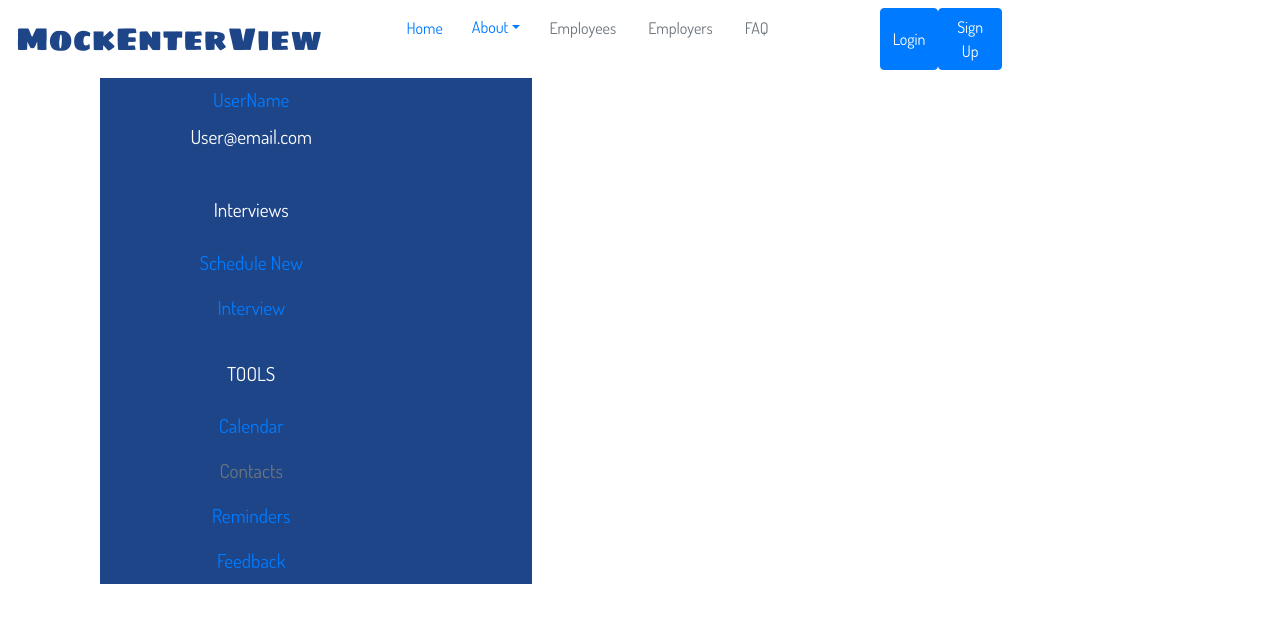
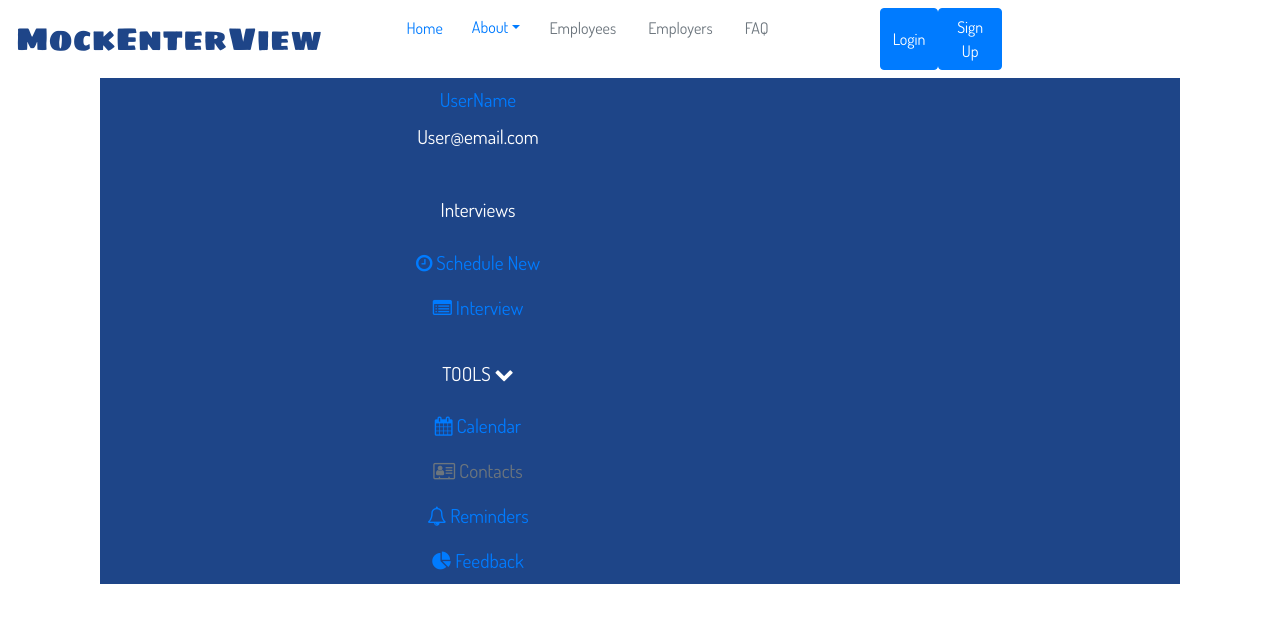
Before and after one commit to mockenterview/frontend, a React (Create React App) app: page /userDashboard in a window 1280 px wide. Shown: the top 622 px of the page. Built offline with nearby package versions, Linux system fonts and the light colour scheme.

Commit message:
+Collapsable Tools on Side bar

```diff
--- a/public/index.html
+++ b/public/index.html
@@ -12,6 +12,7 @@
     <link href="https://fonts.googleapis.com/css?family=Dosis&display=swap" rel="stylesheet">
     <link href="https://fonts.googleapis.com/css?family=Roboto&display=swap" rel="stylesheet">
     <link href="https://fonts.googleapis.com/css?family=Sigmar+One&display=swap" rel="stylesheet">
+    <link href="https://stackpath.bootstrapcdn.com/font-awesome/4.7.0/css/font-awesome.min.css" rel="stylesheet">
     <link rel="apple-touch-icon" href="%PUBLIC_URL%/logo192.png" />
     <!--
       manifest.json provides metadata used when your web app is installed on a
--- a/src/Components/Header/sideBar.css
+++ b/src/Components/Header/sideBar.css
@@ -8,7 +8,7 @@ color: #ffffff;
 font-size:  1.2rem;
 font-family: 'Roboto', sans-serif;
 
-width: 40%;
+/* width: 40%; */
 }
 
 /*
--- a/src/Components/Header/sideBar.js
+++ b/src/Components/Header/sideBar.js
@@ -1,4 +1,4 @@
-import React, {useState} from "react";
+import React, { useState } from "react";
 
 import {
 	Collapse,
@@ -12,16 +12,19 @@ import {
 	DropdownToggle,
 	DropdownMenu,
 	DropdownItem,
-	NavbarText
+	NavbarText,
+	Row
 } from "reactstrap";
 
 import "./sideBar.css";
 
-const sideBar = (props) => {
+const SideBar = props => {
+    // Handles the state of whether "Tools" Nav is collapsed or expanded.
+	const [isOpen, setIsOpen] = useState(true);
+	const toggle = () => setIsOpen(!isOpen);
 
-    // const [isOpen, setIsOpen] = useState(false);
-
-    // const toggle = () => setIsOpen(!isOpen);
+	const [isInterviewOpen, setIsInterviewOpen] = useState(true);
+	const toggleInt = () => setIsInterviewOpen(!isInterviewOpen);
 
 	return (
 		<div className="sidebar">
@@ -33,40 +36,57 @@ const sideBar = (props) => {
 					</NavItem>
 					<p>User@email.com</p>
 				</div>
-			</Nav>
 				<br />
-			<Nav vertical>
-				<p>Interviews</p>
+				<p >
+					Interviews
+				</p>
 					<NavItem>
-					<NavLink href="#">Schedule New</NavLink>
+						<NavLink href="#">
+							{" "}
+							<i class="fa fa-clock-o" /> Schedule New
+						</NavLink>
 					</NavItem>
 
 					<NavItem>
-					<NavLink href="#">Interview </NavLink>
+						<NavLink href="#">
+							<i class="fa fa-list-alt" /> Interview{" "}
+						</NavLink>
 					</NavItem>
-			</Nav>
-
 				<br />
 
-			<Nav vertical>
-				<p > TOOLS</p>
-                {/* <Collapse isOpen={isOpen}> */}
+				<div>
+					<p onClick={toggle}>
+						{" "}
+						TOOLS <i class="fa fa-chevron-down" />
+					</p>
+					<Collapse isOpen={isOpen}>
 						<NavItem>
-					<NavLink href="#">Calendar</NavLink>
+							<NavLink href="#">
+								<i class="fa fa-calendar"></i> Calendar
+							</NavLink>
 						</NavItem>
 						<NavItem>
-					<NavLink disabled href="#">Contacts</NavLink>
+							<NavLink disabled href="#">
+								<i class="fa fa-address-card-o"></i> Contacts
+							</NavLink>
 						</NavItem>
 						<NavItem>
-					<NavLink href="#">Reminders</NavLink>
+							<NavLink href="#">
+								{" "}
+								<i class="fa fa-bell-o"></i> Reminders
+							</NavLink>
 						</NavItem>
 						<NavItem>
-					<NavLink href="#">Feedback</NavLink>
+							<NavLink href="#">
+								{" "}
+								<i class="fa fa-pie-chart"></i> Feedback
+							</NavLink>
 						</NavItem>
-                {/* </Collapse> */}
+					</Collapse>
+				</div>
 			</Nav>
 		</div>
 	);
 };
 
-export default sideBar;
+export default SideBar;
```
Lines whose indentation alone changed are shown as unchanged.
